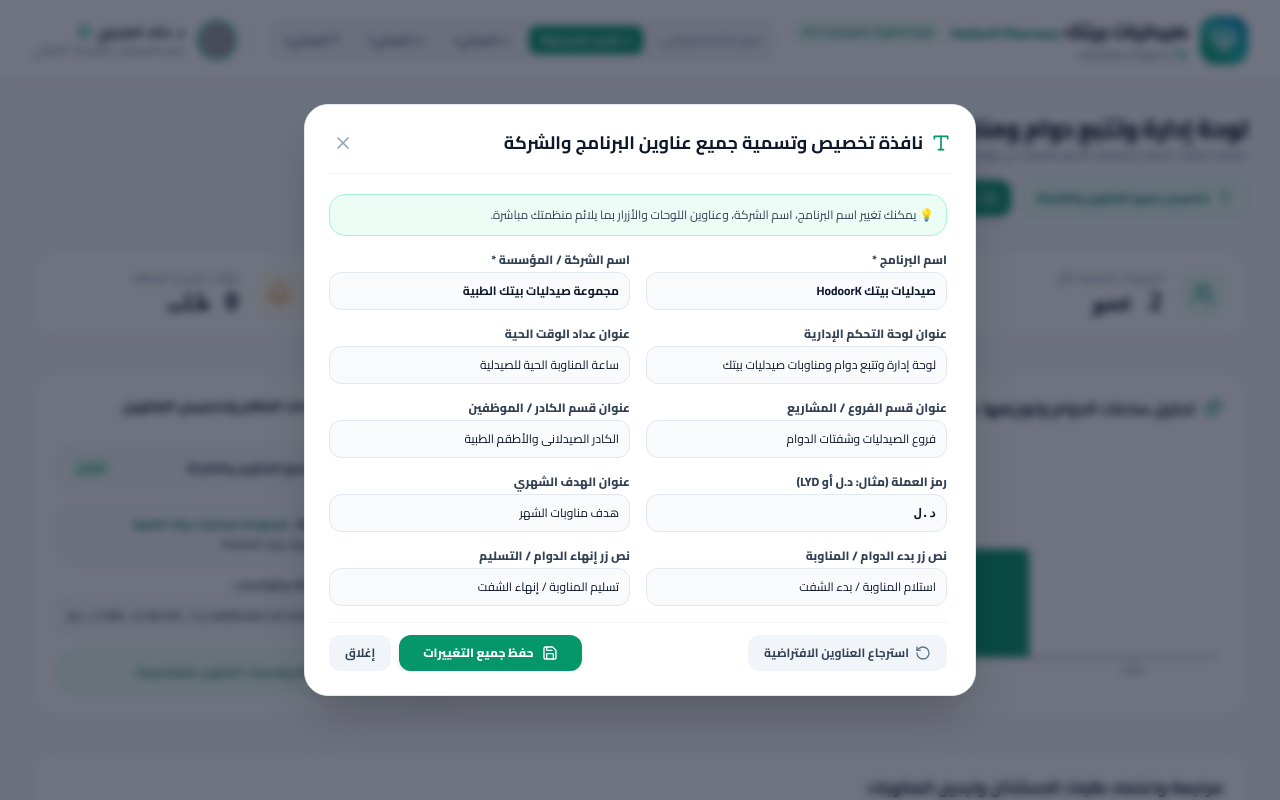
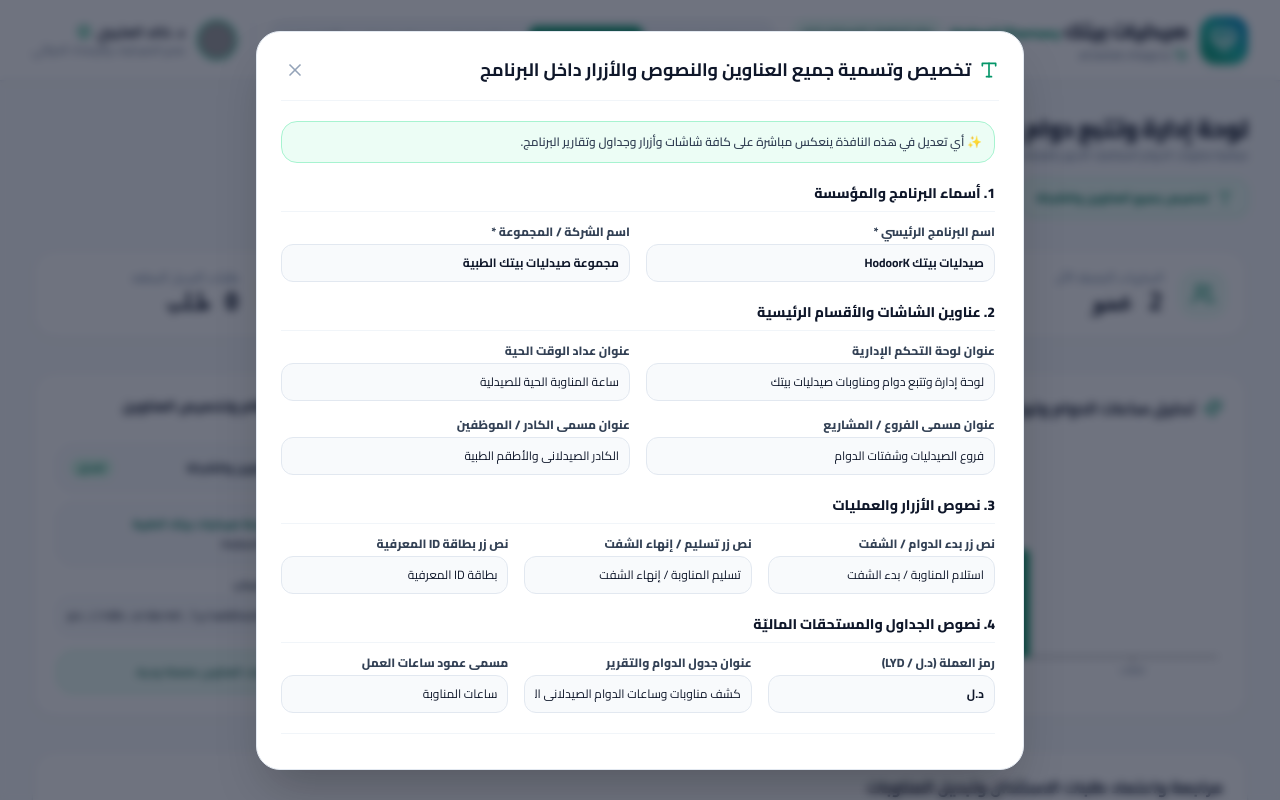
Before and after one commit to abdo21st/at.baitak, a Next.js app: page /dashboard/admin in a window 1280 px wide. Both pictures are taken after a click on the button "تخصيص جميع العناوين والشركة". Shown: the top 800 px of the page. Built offline with nearby package versions, Linux system fonts and the light colour scheme; grey boxes are pictures that could not be loaded.

Commit message:
Expand LabelCustomizerModal to cover every single UI text, button, table header, and branding label

```diff
--- a/src/components/LabelCustomizerModal.tsx
+++ b/src/components/LabelCustomizerModal.tsx
@@ -45,7 +45,7 @@ export default function LabelCustomizerModal({
       const data = await res.json();
       if (data.success) {
         onLabelsUpdated(labels);
-        setMsg('تم حفظ العناوين والتسميات بنجاح!');
+        setMsg('تم حفظ وتحديث جميع عناوين وتسميات البرنامج بنجاح!');
       } else {
         setMsg(data.error || 'خطأ في حفظ العناوين');
       }
@@ -63,26 +63,31 @@ export default function LabelCustomizerModal({
 
   return (
     <div className="fixed inset-0 z-50 flex items-center justify-center bg-slate-900/60 backdrop-blur-sm p-4">
-      <div className="bg-white w-full max-w-2xl rounded-3xl p-6 border border-slate-200 shadow-2xl relative animate-in fade-in zoom-in duration-200">
+      <div className="bg-white w-full max-w-3xl rounded-3xl p-6 border border-slate-200 shadow-2xl relative animate-in fade-in zoom-in duration-200">
         {/* Header */}
         <div className="flex items-center justify-between border-b border-slate-100 pb-4 mb-5">
           <h3 className="text-lg font-bold text-slate-900 flex items-center gap-2">
             <Type className="w-5 h-5 text-emerald-600" />
-            نافذة تخصيص وتسمية جميع عناوين البرنامج والشركة
+            تخصيص وتسمية جميع العناوين والنصوص والأزرار داخل البرنامج
           </h3>
           <button onClick={onClose} className="p-1 text-slate-400 hover:text-slate-700 rounded-lg">
             <X className="w-5 h-5" />
           </button>
         </div>
 
-        <form onSubmit={handleSave} className="space-y-4 text-xs max-h-[75vh] overflow-y-auto pr-1">
-          <div className="p-3 bg-emerald-50 border border-emerald-200 rounded-2xl text-slate-700">
-            💡 يمكنك تغيير اسم البرنامج، اسم الشركة، وعناوين اللوحات والأزرار بما يلائم منظمتك مباشرة.
+        <form onSubmit={handleSave} className="space-y-5 text-xs max-h-[78vh] overflow-y-auto pr-1">
+          <div className="p-3 bg-emerald-50 border border-emerald-200 rounded-2xl text-slate-700 font-semibold">
+            ✨ أي تعديل في هذه النافذة ينعكس مباشرة على كافة شاشات وأزرار وجداول وتقارير البرنامج.
           </div>
 
+          {/* Section 1: Core App & Organization Branding */}
+          <div>
+            <h4 className="font-extrabold text-slate-900 text-sm border-b border-slate-100 pb-2 mb-3">
+              1. أسماء البرنامج والمؤسسة
+            </h4>
             <div className="grid grid-cols-1 md:grid-cols-2 gap-4">
               <div>
-              <label className="block text-slate-700 font-extrabold mb-1">اسم البرنامج *</label>
+                <label className="block text-slate-700 font-extrabold mb-1">اسم البرنامج الرئيسي *</label>
                 <input
                   type="text"
                   value={labels.appName}
@@ -92,7 +97,7 @@ export default function LabelCustomizerModal({
               </div>
 
               <div>
-              <label className="block text-slate-700 font-extrabold mb-1">اسم الشركة / المؤسسة *</label>
+                <label className="block text-slate-700 font-extrabold mb-1">اسم الشركة / المجموعة *</label>
                 <input
                   type="text"
                   value={labels.companyName}
@@ -100,7 +105,15 @@ export default function LabelCustomizerModal({
                   className="w-full bg-slate-50 border border-slate-200 rounded-xl p-2.5 text-slate-900 font-bold focus:outline-none focus:border-emerald-500"
                 />
               </div>
+            </div>
+          </div>
 
+          {/* Section 2: Sections & Navigation Headers */}
+          <div>
+            <h4 className="font-extrabold text-slate-900 text-sm border-b border-slate-100 pb-2 mb-3">
+              2. عناوين الشاشات والأقسام الرئيسية
+            </h4>
+            <div className="grid grid-cols-1 md:grid-cols-2 gap-4">
               <div>
                 <label className="block text-slate-700 font-extrabold mb-1">عنوان لوحة التحكم الإدارية</label>
                 <input
@@ -122,7 +135,7 @@ export default function LabelCustomizerModal({
               </div>
 
               <div>
-              <label className="block text-slate-700 font-extrabold mb-1">عنوان قسم الفروع / المشاريع</label>
+                <label className="block text-slate-700 font-extrabold mb-1">عنوان مسمى الفروع / المشاريع</label>
                 <input
                   type="text"
                   value={labels.projectsTitle}
@@ -132,7 +145,7 @@ export default function LabelCustomizerModal({
               </div>
 
               <div>
-              <label className="block text-slate-700 font-extrabold mb-1">عنوان قسم الكادر / الموظفين</label>
+                <label className="block text-slate-700 font-extrabold mb-1">عنوان مسمى الكادر / الموظفين</label>
                 <input
                   type="text"
                   value={labels.employeesTitle}
@@ -140,29 +153,17 @@ export default function LabelCustomizerModal({
                   className="w-full bg-slate-50 border border-slate-200 rounded-xl p-2.5 text-slate-900 focus:outline-none focus:border-emerald-500"
                 />
               </div>
-
-            <div>
-              <label className="block text-slate-700 font-extrabold mb-1">رمز العملة (مثال: د.ل أو LYD)</label>
-              <input
-                type="text"
-                value={labels.currencySymbol}
-                onChange={(e) => handleChange('currencySymbol', e.target.value)}
-                className="w-full bg-slate-50 border border-slate-200 rounded-xl p-2.5 text-slate-900 font-bold font-mono focus:outline-none focus:border-emerald-500"
-              />
+            </div>
           </div>
 
+          {/* Section 3: Buttons & Actions Labels */}
           <div>
-              <label className="block text-slate-700 font-extrabold mb-1">عنوان الهدف الشهري</label>
-              <input
-                type="text"
-                value={labels.monthlyTargetTitle}
-                onChange={(e) => handleChange('monthlyTargetTitle', e.target.value)}
-                className="w-full bg-slate-50 border border-slate-200 rounded-xl p-2.5 text-slate-900 focus:outline-none focus:border-emerald-500"
-              />
-            </div>
-
+            <h4 className="font-extrabold text-slate-900 text-sm border-b border-slate-100 pb-2 mb-3">
+              3. نصوص الأزرار والعمليات
+            </h4>
+            <div className="grid grid-cols-1 md:grid-cols-3 gap-4">
               <div>
-              <label className="block text-slate-700 font-extrabold mb-1">نص زر بدء الدوام / المناوبة</label>
+                <label className="block text-slate-700 font-extrabold mb-1">نص زر بدء الدوام / الشفت</label>
                 <input
                   type="text"
                   value={labels.checkInBtnText}
@@ -172,7 +173,7 @@ export default function LabelCustomizerModal({
               </div>
 
               <div>
-              <label className="block text-slate-700 font-extrabold mb-1">نص زر إنهاء الدوام / التسليم</label>
+                <label className="block text-slate-700 font-extrabold mb-1">نص زر تسليم / إنهاء الشفت</label>
                 <input
                   type="text"
                   value={labels.checkOutBtnText}
@@ -180,9 +181,58 @@ export default function LabelCustomizerModal({
                   className="w-full bg-slate-50 border border-slate-200 rounded-xl p-2.5 text-slate-900 focus:outline-none focus:border-emerald-500"
                 />
               </div>
+
+              <div>
+                <label className="block text-slate-700 font-extrabold mb-1">نص زر بطاقة ID المعرفية</label>
+                <input
+                  type="text"
+                  value={labels.badgeBtnText}
+                  onChange={(e) => handleChange('badgeBtnText', e.target.value)}
+                  className="w-full bg-slate-50 border border-slate-200 rounded-xl p-2.5 text-slate-900 focus:outline-none focus:border-emerald-500"
+                />
+              </div>
+            </div>
           </div>
 
-          {msg && <p className="text-emerald-700 font-bold text-center text-xs">{msg}</p>}
+          {/* Section 4: Tables & Financials */}
+          <div>
+            <h4 className="font-extrabold text-slate-900 text-sm border-b border-slate-100 pb-2 mb-3">
+              4. نصوص الجداول والمستحقات الماليّة
+            </h4>
+            <div className="grid grid-cols-1 md:grid-cols-3 gap-4">
+              <div>
+                <label className="block text-slate-700 font-extrabold mb-1">رمز العملة (د.ل / LYD)</label>
+                <input
+                  type="text"
+                  value={labels.currencySymbol}
+                  onChange={(e) => handleChange('currencySymbol', e.target.value)}
+                  className="w-full bg-slate-50 border border-slate-200 rounded-xl p-2.5 text-slate-900 font-bold focus:outline-none focus:border-emerald-500"
+                />
+              </div>
+
+              <div>
+                <label className="block text-slate-700 font-extrabold mb-1">عنوان جدول الدوام والتقرير</label>
+                <input
+                  type="text"
+                  value={labels.tableTitle}
+                  onChange={(e) => handleChange('tableTitle', e.target.value)}
+                  className="w-full bg-slate-50 border border-slate-200 rounded-xl p-2.5 text-slate-900 focus:outline-none focus:border-emerald-500"
+                />
+              </div>
+
+              <div>
+                <label className="block text-slate-700 font-extrabold mb-1">مسمى عمود ساعات العمل</label>
+                <input
+                  type="text"
+                  value={labels.workHoursLabel}
+                  onChange={(e) => handleChange('workHoursLabel', e.target.value)}
+                  className="w-full bg-slate-50 border border-slate-200 rounded-xl p-2.5 text-slate-900 focus:outline-none focus:border-emerald-500"
+                />
+              </div>
+            </div>
+          </div>
+
+          {msg && <p className="text-emerald-700 font-extrabold text-center text-xs">{msg}</p>}
 
           <div className="flex flex-wrap items-center justify-between gap-3 pt-3 border-t border-slate-100">
             <button
@@ -201,7 +251,7 @@ export default function LabelCustomizerModal({
                 className="px-6 py-2.5 bg-emerald-600 hover:bg-emerald-500 text-white font-extrabold rounded-xl shadow-md flex items-center gap-2 cursor-pointer text-xs"
               >
                 <Save className="w-4 h-4" />
-                {loading ? 'جاري الحفظ...' : 'حفظ جميع التغييرات'}
+                {loading ? 'جاري الحفظ...' : 'حفظ جميع التسميات والعناوين'}
               </button>
               <button
                 type="button"
--- a/src/lib/data-store.ts
+++ b/src/lib/data-store.ts
@@ -10,7 +10,16 @@ export const defaultCustomLabels: CustomLabels = {
   currencySymbol: 'د.ل',
   monthlyTargetTitle: 'هدف مناوبات الشهر',
   checkInBtnText: 'استلام المناوبة / بدء الشفت',
-  checkOutBtnText: 'تسليم المناوبة / إنهاء الشفت'
+  checkOutBtnText: 'تسليم المناوبة / إنهاء الشفت',
+  badgeBtnText: 'بطاقة ID المعرفية',
+  notesPlaceholder: 'اكتب ملاحظات وإنجازات الشفت الصيدلاني...',
+  tableTitle: 'كشف مناوبات وساعات الدوام الصيدلاني التفصيلي',
+  workHoursLabel: 'ساعات المناوبة',
+  earnedCostLabel: 'الأجر المستحق',
+  excelBtnText: 'تصدير Excel',
+  pdfBtnText: 'تصدير PDF',
+  activeSessionsLabel: 'المناوبات النشطة الآن',
+  pendingLeavesLabel: 'طلبات التبديل والاستئذان'
 };
 
 export const initialProjects: Project[] = [
```
Also changed, not shown: src/lib/types.ts (+9 -0 lines). Lines whose indentation alone changed are shown as unchanged.
